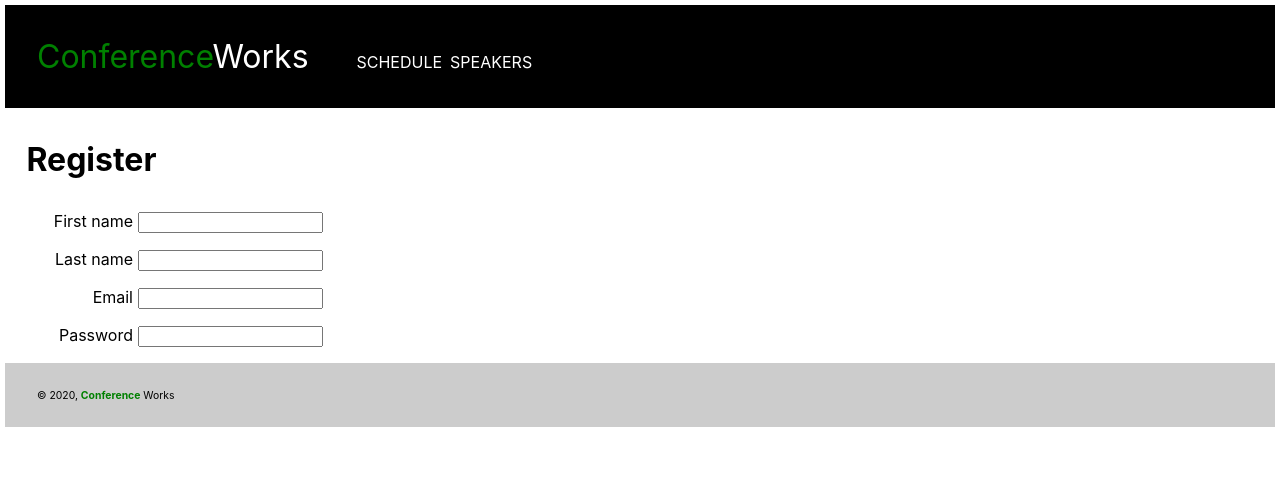
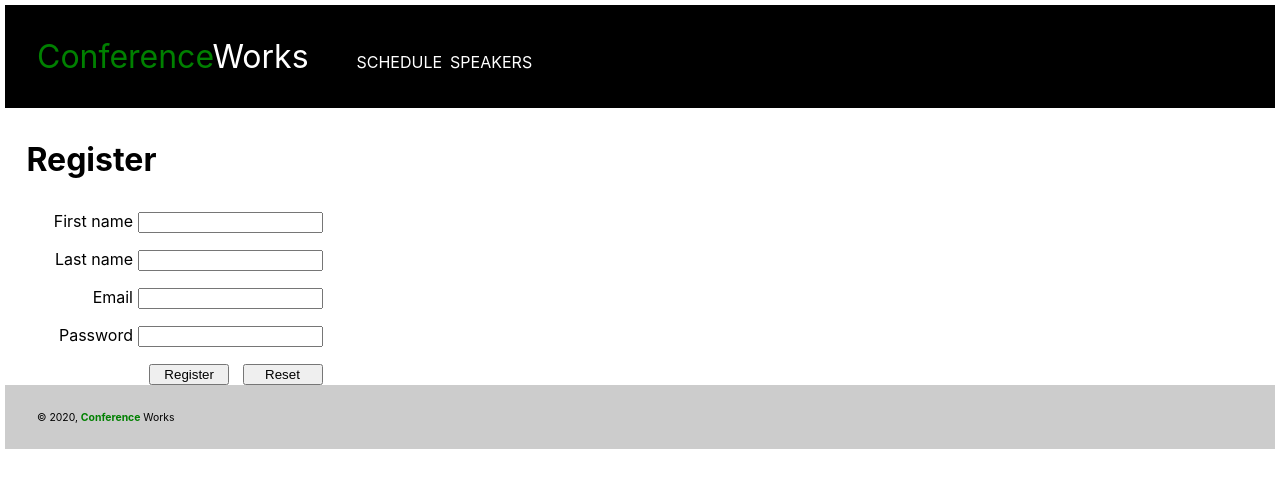
Before and after one commit to SeanLuckett/conference_works_react, a React (Create React App) app: page /register in a window 1280 px wide. Shown: the top 488 px of the page. Built offline with nearby package versions, Linux system fonts and the light colour scheme.

Commit message:
Adds Register and Reset buttons

```diff
--- a/src/components/register/Register.js
+++ b/src/components/register/Register.js
@@ -12,6 +12,10 @@ const register = () => {
         <FormItem label="Last name" inputType="text" />
         <FormItem label="Email" inputType="email" />
         <FormItem label="Password" inputType="password" />
+        <formgroup className={styles.ButtonGroup}>
+          <button className={styles.FormButton} type="submit">Register</button>
+          <button className={styles.FormButton} type="reset">Reset</button>
+        </formgroup>
       </form>
     </section>
   );
--- a/src/components/register/Register.module.css
+++ b/src/components/register/Register.module.css
@@ -8,3 +8,12 @@ h1 {
   font-size: 2em;
   margin-left: 0.67em;
 }
+
+.FormButton {
+  width: 80px;
+  margin-left: 1em;
+}
+
+.ButtonGroup {
+  align-self: flex-end;
+}
```
Also changed, not shown: src/components/FormItem/FormItem.module.css (line endings or trailing spaces).
